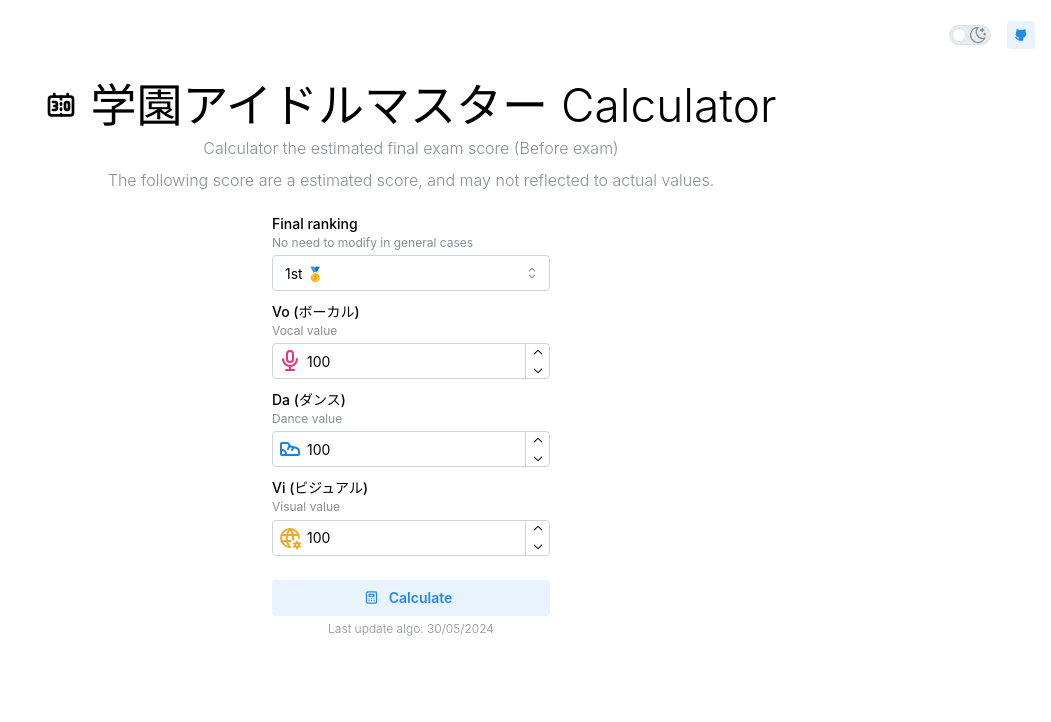
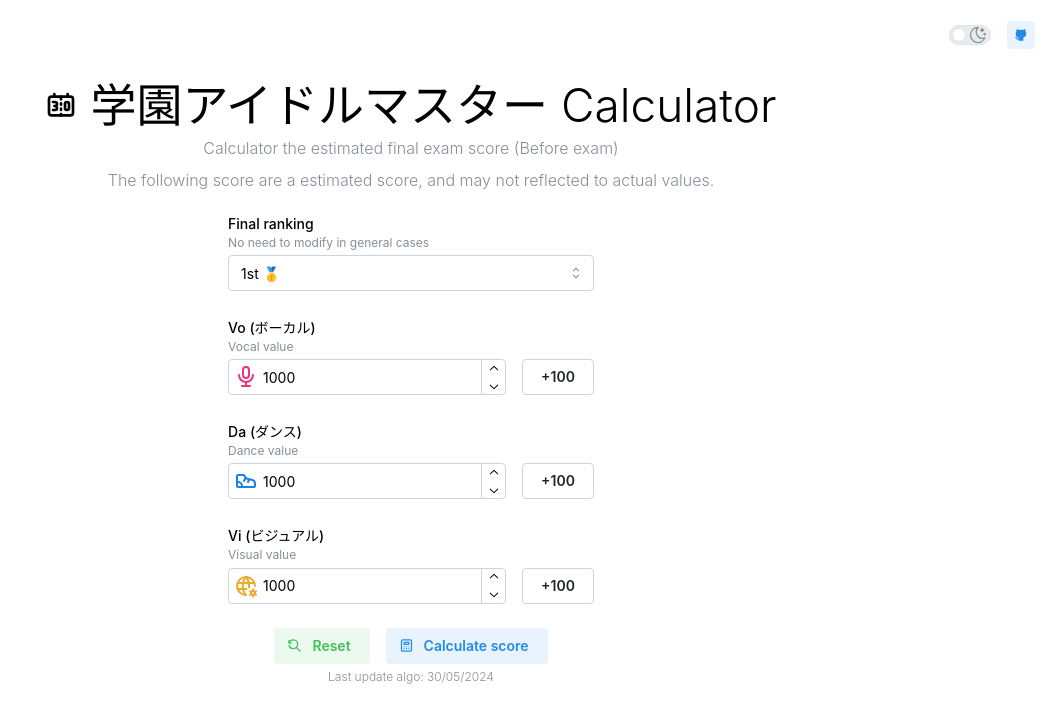
Before and after one commit to r48n34/gakuenmas-calculator, a React (Vite) app: page / in a window 1280 px wide. Shown: the top 722 px of the page, without its empty margins (229-1280 px from the left). Built offline with nearby package versions, Linux system fonts and the light colour scheme.

Commit message:
Improve UI

```diff
--- a/src/components/CalculateForm.tsx
+++ b/src/components/CalculateForm.tsx
@@ -1,11 +1,15 @@
 import { Button, Grid, Group, NumberInput, Select, Text } from '@mantine/core';
 import { useForm } from '@mantine/form';
+import { useScrollIntoView } from '@mantine/hooks';
+
 
 import { estimateRequireScore } from '../utils/calculateScore';
 import { useState } from 'react';
 import ShowsRankBox from './ShowsRankBox';
-import { IconCalculator, IconMicrophone, IconShoe, IconWorldCog } from '@tabler/icons-react';
+import { IconCalculator, IconMicrophone, IconShoe, IconWorldCog, IconZoomReset } from '@tabler/icons-react';
 import DataBar from './DataBar';
+
+const CURRENT_MAX = 1500;
 
 interface FormData {
     vo: number
@@ -16,7 +20,12 @@
 
 function CalculateForm() {
 
-    const [threeSum, setThreeSum] = useState<number>(-1);
+    const { scrollIntoView, targetRef } = useScrollIntoView<HTMLDivElement>({
+        offset: 60,
+        duration: 400
+    });
+
+    const [currentThreeData, setCurrentThreeData] = useState<[number, number, number]>([-1, -1, -1]);
 
     const [scoreToS, setScoreToS] = useState<number>(-1);
     const [scoreToAPlus, setScoreToAPlus] = useState<number>(-1);
@@ -25,9 +34,9 @@
 
     const calForm = useForm<FormData>({
         initialValues: {
-            vo: 100,
-            da: 100,
-            vi: 100,
+            vo: 1000,
+            da: 1000,
+            vi: 1000,
             ranking: "1"
         },
         validate: {
@@ -44,16 +53,27 @@
         setScoreToS(estimateRequireScore(values.vo, values.da, values.vi, "S", +values.ranking))
         setScoreToBPlus(estimateRequireScore(values.vo, values.da, values.vi, "B+", +values.ranking))
 
-        const CURRENT_MAX = 1500;
-        setThreeSum(Math.min(CURRENT_MAX, values.vo + 30) + Math.min(CURRENT_MAX, values.da + 30) + Math.min(CURRENT_MAX, values.vi + 30))
+        setCurrentThreeData([
+            Math.min(CURRENT_MAX, values.vo + 30),
+            Math.min(CURRENT_MAX, values.da + 30),
+            Math.min(CURRENT_MAX, values.vi + 30),
+        ])
+
+        scrollIntoView({
+            alignment: 'center',
+        })
+    }
+
+    function addValueToForm(field: "vo" | "da" | "vi", addedVal: number) {
+        calForm.setFieldValue(field, Math.min(CURRENT_MAX, calForm.getValues()[field] + addedVal))
     }
 
     return (
         <>
             {scoreToAPlus !== -1 && (
                 <>
-                    <Grid grow>
-                        <Grid.Col span={{ base: 12, sm: 6,  md: 6, lg: 2 }}>
+                    <Grid grow ref={targetRef}>
+                        <Grid.Col span={{ base: 12, sm: 6, md: 6, lg: 2 }}>
                             <ShowsRankBox title={"B+"} score={scoreToBPlus} textColor={"gray"} />
                         </Grid.Col>
 
@@ -70,12 +90,12 @@
                         </Grid.Col>
 
                         <Grid.Col span={{ base: 12, sm: 6, md: 6, lg: 2 }}>
-                            <DataBar vo={calForm.values.vo} da={calForm.values.da} vi={calForm.values.vi}/>
+                            <DataBar vo={currentThreeData[0]} da={currentThreeData[1]} vi={currentThreeData[2]} />
                         </Grid.Col>
                     </Grid>
 
                     <Text ta="left" c="dimmed" mt={6} fw={300} fz={14}>
-                        Total Sum: {threeSum} {calForm.values.ranking === "1" ? ` added 1st Bonus` : ""}
+                        Total Sum: {currentThreeData.reduce((a, b) => a + b, 0)} {calForm.values.ranking === "1" ? ` added 1st Bonus` : ""}
                     </Text>
 
                     {calForm.values.ranking === "1" && (
@@ -104,43 +124,75 @@
                         {...calForm.getInputProps('ranking')}
                     />
 
+                    <Group mt="md" justify="center">
+
                         <NumberInput
                             mt={8}
                             label="Vo (ボーカル)"
                             description="Vocal value"
                             leftSection={<IconMicrophone color="#e9347f" />}
-
+                            allowNegative={false}
+                            allowDecimal={false}
                             key={calForm.key('vo')}
                             min={1}
                             max={1500}
+                            stepHoldDelay={500}
+                            stepHoldInterval={(t) => Math.max(1000 / t ** 2, 25)}
                             {...calForm.getInputProps('vo')}
                         />
 
+                        <Button onClick={() => addValueToForm("vo", 100)} variant="default" mt={52}>
+                            +100
+                        </Button>
+
+                    </Group>
+
+                    <Group mt="md" justify="center">
                         <NumberInput
                             mt={8}
                             label="Da (ダンス)"
                             description="Dance value"
                             leftSection={<IconShoe color="#1d80e3" />}
+                            allowNegative={false}
+                            allowDecimal={false}
                             key={calForm.key('da')}
                             min={1}
                             max={1500}
+                            stepHoldDelay={500}
+                            stepHoldInterval={(t) => Math.max(1000 / t ** 2, 25)}
                             {...calForm.getInputProps('da')}
                         />
+                        <Button onClick={() => addValueToForm('da', 100)} variant="default" mt={52}>
+                            +100
+                        </Button>
+                    </Group>
 
+                    <Group mt="md" justify="center">
                         <NumberInput
                             mt={8}
                             label="Vi (ビジュアル)"
                             description="Visual value"
                             leftSection={<IconWorldCog color="#ecaa2c" />}
+                            allowNegative={false}
+                            allowDecimal={false}
                             key={calForm.key('vi')}
                             min={1}
                             max={1500}
+                            stepHoldDelay={500}
+                            stepHoldInterval={(t) => Math.max(1000 / t ** 2, 25)}
                             {...calForm.getInputProps('vi')}
                         />
+                        <Button onClick={() => addValueToForm('vi', 100)} variant="default" mt={52}>
+                            +100
+                        </Button>
+                    </Group>
 
-                    <Group justify="flex-end" mt={24}>
-                        <Button fullWidth type="submit" variant='light' leftSection={<IconCalculator size={15} />}>
-                            Calculate
+                    <Group justify="center" mt={24}>
+                        <Button variant='light' leftSection={<IconZoomReset size={15} />} onClick={calForm.reset} color="green">
+                            Reset
+                        </Button>
+                        <Button type="submit" variant='light' leftSection={<IconCalculator size={15} />}>
+                            Calculate score
                         </Button>
                     </Group>
 
--- a/src/components/DataBar.tsx
+++ b/src/components/DataBar.tsx
@@ -1,6 +1,5 @@
 import { DonutChart } from '@mantine/charts';
-
-import { Card, Group } from '@mantine/core';
+import { Card, Group, Text } from '@mantine/core';
 
 type DataBarProps = {
     vo: number
@@ -11,10 +10,14 @@
 function DataBar({ vo, da, vi }: DataBarProps) {
     return (
         <Card shadow="sm" padding="lg" radius="md" withBorder>
+            <Text ta="center" c="dimmed" fw={300} fz={16}>
+                Final status
+            </Text>
             <Group justify='center'>
             <DonutChart
                 w={300}
-                withLabelsLine withLabels strokeWidth={5}
+                withLabelsLine withLabels
+                paddingAngle={10}
                 data={[
                     { name: 'vo', value: vo, color: '#e9347f' },
                     { name: 'da', value: da, color: '#1d80e3' },
--- a/src/utils/calculateScore.ts
+++ b/src/utils/calculateScore.ts
@@ -6,7 +6,7 @@
 
     const resultPt = scoreRequire - rankingScore(ranking) - calculateThreeSum(vo, da, vi, ranking === 1);
 
-    for(let sc = 0; sc < 1650000; sc ++){
+    for(let sc = 0; sc < 165000; sc ++){
         const resultAduScore = finalScoreCal(sc);
 
         if(resultAduScore >= resultPt){
@@ -17,11 +17,15 @@
     return 0
 }
 
-function calculateThreeSum(vo: number, da: number, vi: number, isRankOne: boolean): number{
-    const CURRENT_MAX = 1500
+function calculateThreeSum(vo: number, da: number, vi: number, isRankOne: boolean, CURRENT_MAX: number = 1500): number {
 
     if(isRankOne){
-        return Math.floor( 2.3 * ( Math.min(CURRENT_MAX, vo + 30) + Math.min(CURRENT_MAX, da + 30) + Math.min(CURRENT_MAX, vi + 30)) )
+        return Math.floor( 2.3 * (
+            Math.min(CURRENT_MAX, vo + 30)
+            + Math.min(CURRENT_MAX, da + 30)
+            + Math.min(CURRENT_MAX, vi + 30)
+            )
+        )
     }
     else {
         return Math.floor( 2.3 * (vo + da + vi) )
```
Lines whose indentation alone changed are shown as unchanged.
